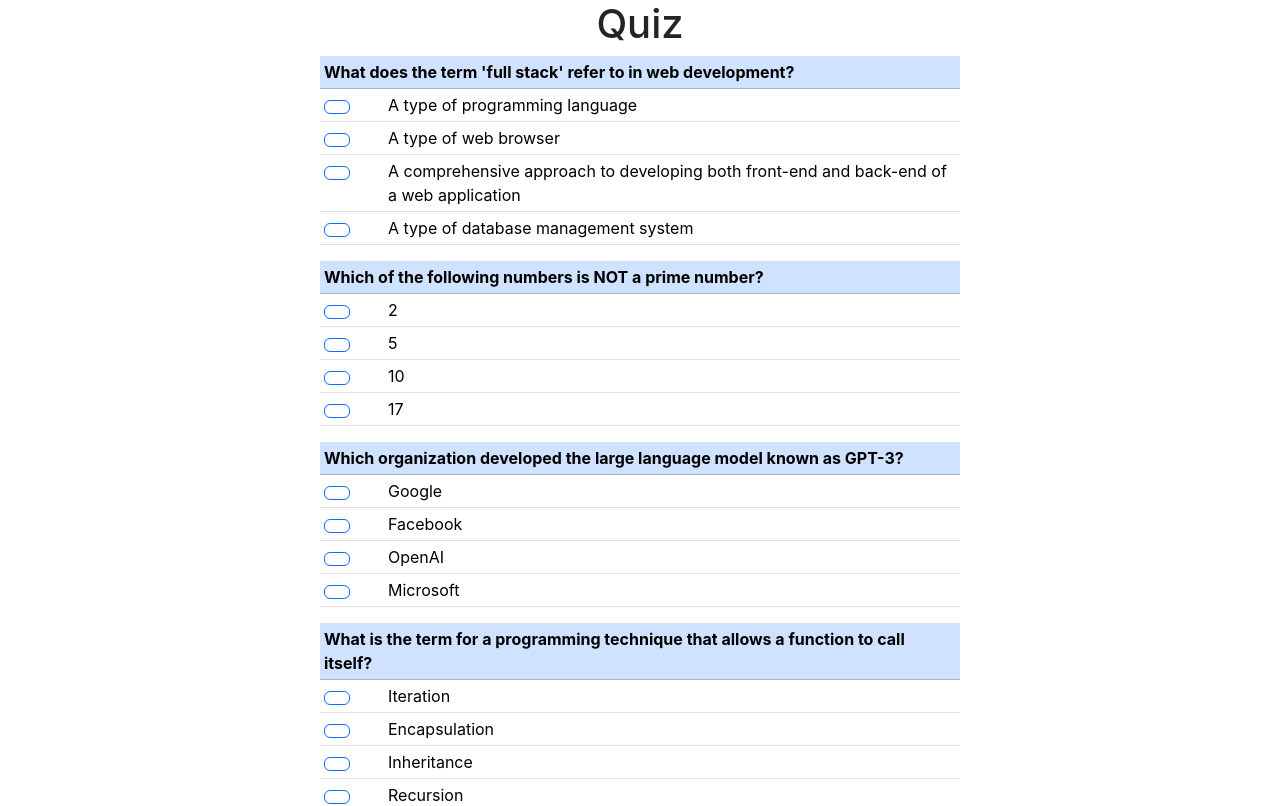
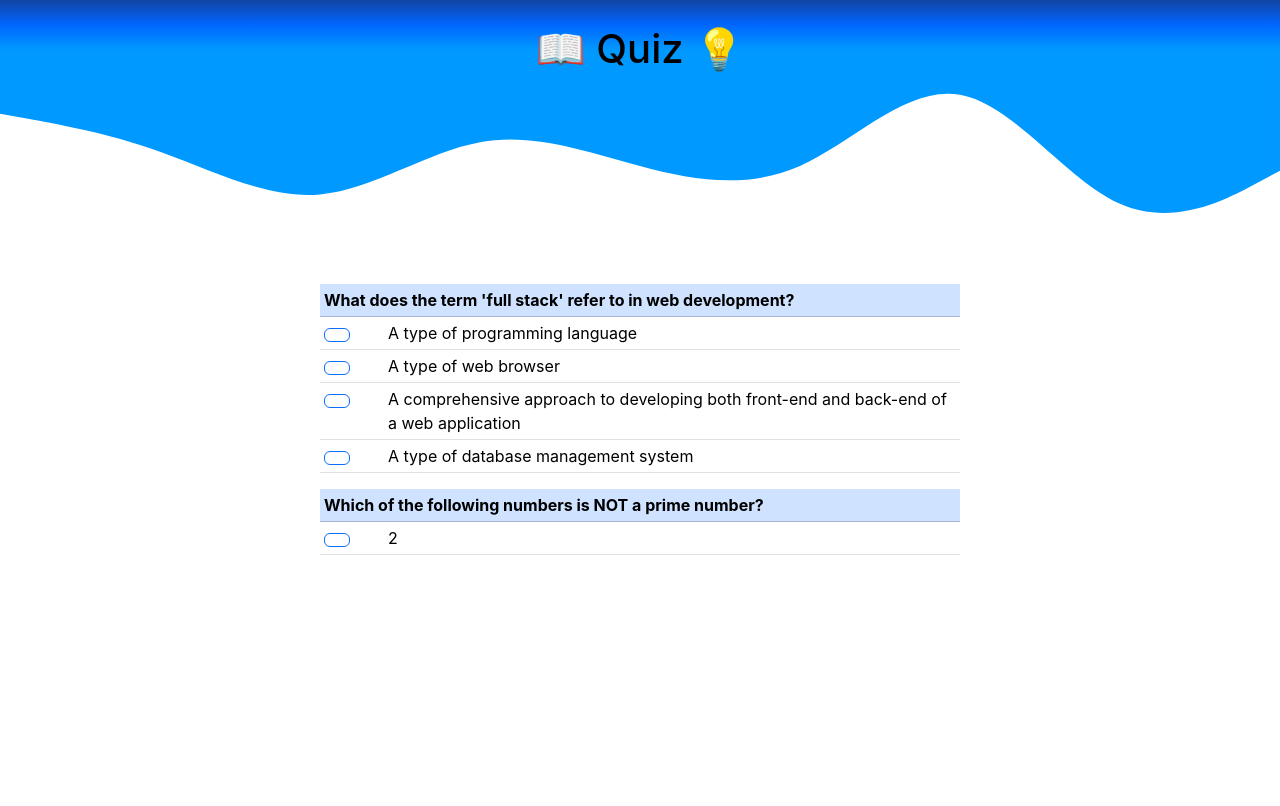
Before and after one commit to Tali12345/Quiz-App, a React (Create React App) app: page / in a window 1280 px wide. Shown: the top 806 px of the page. Built offline with nearby package versions, Linux system fonts and the light colour scheme.

Commit message:
Add wave

```diff
--- a/src/App.css
+++ b/src/App.css
@@ -52,3 +52,17 @@ H1 { text-align: center }
 .center { text-align: center }
 
 .submit { margin: 50px, 50px, 50px, 50px}
+
+.info-container {
+  height: 25px;
+  background: linear-gradient(rgb(17, 68, 163), rgb(0, 102, 255), rgb(0, 153, 255));
+  padding: 25px;
+  color: rgb(0, 0,0);
+  position: absolute;
+  width: 100%;
+}
+
+.quiz-questions {
+  overflow-y: scroll;
+  height: 280px;
+}
--- a/src/App.js
+++ b/src/App.js
@@ -8,13 +8,22 @@ function App() {
 
   return (
     <div>
-      <h1>Quiz</h1>
-      {questions.map((item, index) => {
-        return (
-          <Question index_question={index} key={index}></Question>
-        );
-      })}
+      <div>
+        <div className="info-container">
+          <h1> 📖  Quiz  💡 </h1>
+        </div>
+        <svg xmlns="http://www.w3.org/2000/svg" viewBox="0 0 1440 320">
+          <path fill="#0099ff" fillOpacity="1" d="M0,128L30,133.3C60,139,120,149,180,170.7C240,192,300,224,360,218.7C420,213,480,171,540,160C600,149,660,171,720,186.7C780,203,840,213,900,186.7C960,160,1020,96,1080,106.7C1140,117,1200,203,1260,229.3C1320,256,1380,224,1410,208L1440,192L1440,0L1410,0C1380,0,1320,0,1260,0C1200,0,1140,0,1080,0C1020,0,960,0,900,0C840,0,780,0,720,0C660,0,600,0,540,0C480,0,420,0,360,0C300,0,240,0,180,0C120,0,60,0,30,0L0,0Z"></path>
+        </svg>
+      </div>
+      <div className="quiz-questions">
+        {questions.map((item, index) => {
+          return (
+            <Question index_question={index} key={index}></Question>
+          );
+        })}
       <Results></Results>
+      </div>
     </div>
   )
 }
```
